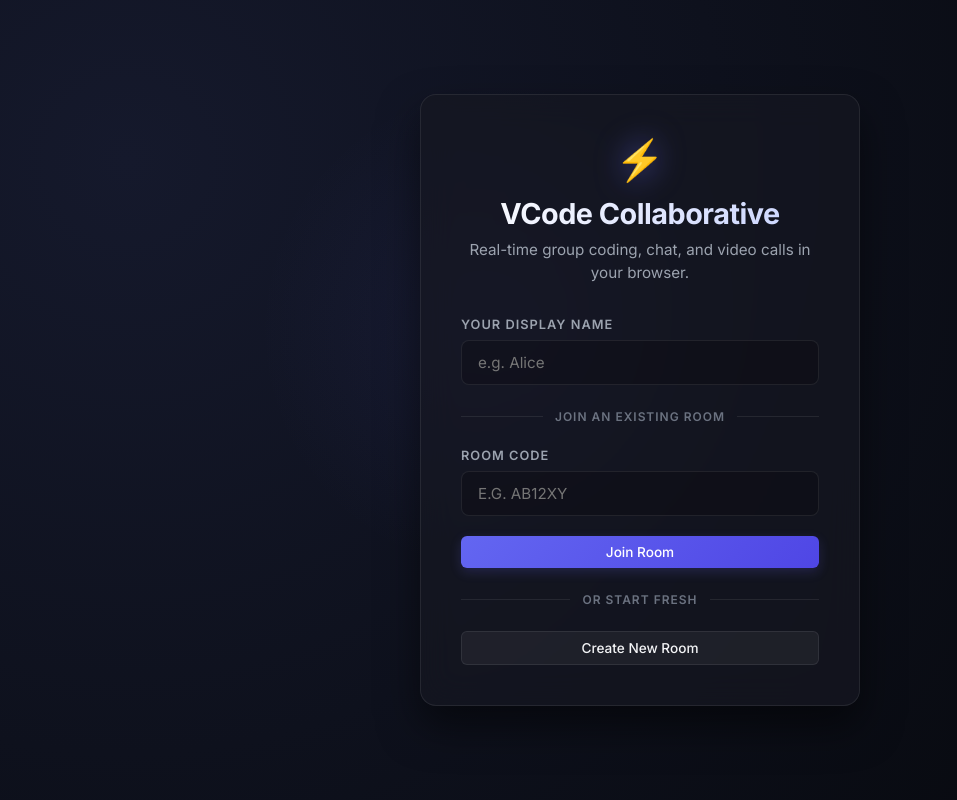
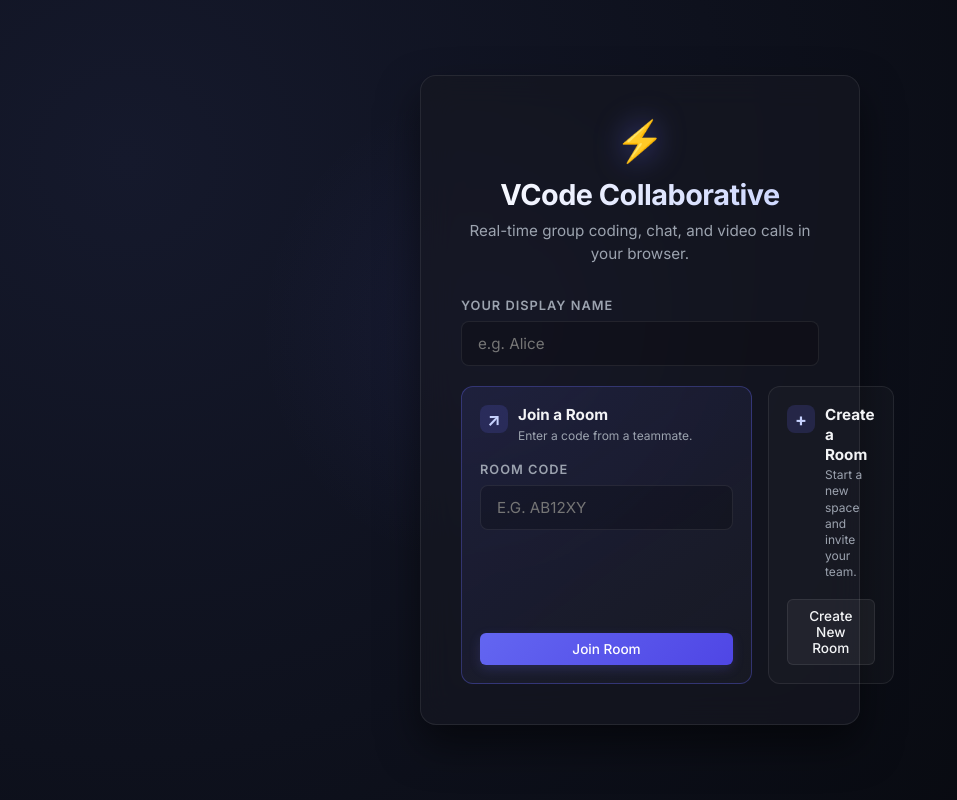
Before and after one commit to sanjaymuthuraj/VCode, a React app in the folder frontend/: page / in a window 1280 px wide. Shown: the whole page, without its empty margins (0-957 px from the left). Built offline with nearby package versions, Linux system fonts and the light colour scheme.

Commit message:
front page

```diff
--- a/frontend/components/LandingScreen.jsx
+++ b/frontend/components/LandingScreen.jsx
@@ -51,8 +51,15 @@ export default function LandingScreen({ onJoinRoom, onCreateRoom }) {
                         />
                     </div>
 
-                    <div className="form-divider">Join an Existing Room</div>
-
+                    <div className="room-actions">
+                        <section className="room-action-box join-room-box">
+                            <div className="room-action-heading">
+                                <span aria-hidden="true">↗</span>
+                                <div>
+                                    <h2>Join a Room</h2>
+                                    <p>Enter a code from a teammate.</p>
+                                </div>
+                            </div>
                             <div className="form-group">
                                 <label htmlFor="room-code-input">Room Code</label>
                                 <input
@@ -65,16 +72,24 @@ export default function LandingScreen({ onJoinRoom, onCreateRoom }) {
                                     onChange={(e) => setCode(e.target.value)}
                                 />
                             </div>
-
                             <button id="join-room-btn" className="btn btn-primary btn-block" onClick={handleJoin}>
                                 Join Room
                             </button>
+                        </section>
 
-                    <div className="form-divider">Or Start Fresh</div>
-
+                        <section className="room-action-box create-room-box">
+                            <div className="room-action-heading">
+                                <span aria-hidden="true">+</span>
+                                <div>
+                                    <h2>Create a Room</h2>
+                                    <p>Start a new space and invite your team.</p>
+                                </div>
+                            </div>
                             <button id="create-room-btn" className="btn btn-secondary btn-block" onClick={handleCreate}>
                                 Create New Room
                             </button>
+                        </section>
+                    </div>
                 </div>
             </div>
         </div>
--- a/frontend/style.css
+++ b/frontend/style.css
@@ -137,6 +137,82 @@ body {
 .form-group input:focus {
     border-color: var(--accent);
     box-shadow: 0 0 0 3px var(--accent-glow);
+}
+
+.room-actions {
+    display: grid;
+    grid-template-columns: 1fr 1fr;
+    gap: 16px;
+}
+
+.room-action-box {
+    min-height: 205px;
+    padding: 18px;
+    border: 1px solid var(--border-color);
+    border-radius: 12px;
+    background: rgba(255, 255, 255, 0.025);
+    display: flex;
+    flex-direction: column;
+}
+
+.join-room-box {
+    border-color: rgba(99, 102, 241, 0.35);
+    background: linear-gradient(145deg, rgba(99, 102, 241, 0.12), rgba(255, 255, 255, 0.025));
+}
+
+.room-action-heading {
+    display: flex;
+    align-items: flex-start;
+    gap: 10px;
+    margin-bottom: 18px;
+}
+
+.room-action-heading > span {
+    display: grid;
+    place-items: center;
+    flex: 0 0 28px;
+    width: 28px;
+    height: 28px;
+    color: #c7d2fe;
+    background: rgba(99, 102, 241, 0.18);
+    border-radius: 8px;
+    font-size: 1.1rem;
+    font-weight: 700;
+}
+
+.room-action-heading h2 {
+    font-size: 0.95rem;
+    line-height: 1.3;
+}
+
+.room-action-heading p {
+    margin-top: 3px;
+    color: var(--text-secondary);
+    font-size: 0.75rem;
+    line-height: 1.35;
+}
+
+.room-action-box .form-group {
+    margin-bottom: 14px;
+}
+
+.room-action-box .btn {
+    margin-top: auto;
+}
+
+@media (max-width: 540px) {
+    .landing-card {
+        width: calc(100vw - 32px);
+        padding: 28px 22px;
+    }
+
+    .room-actions {
+        grid-template-columns: 1fr;
+    }
+
+    .room-action-box {
+        min-height: auto;
+    }
 }
 
 .form-divider {
```
Lines whose indentation alone changed are shown as unchanged.
